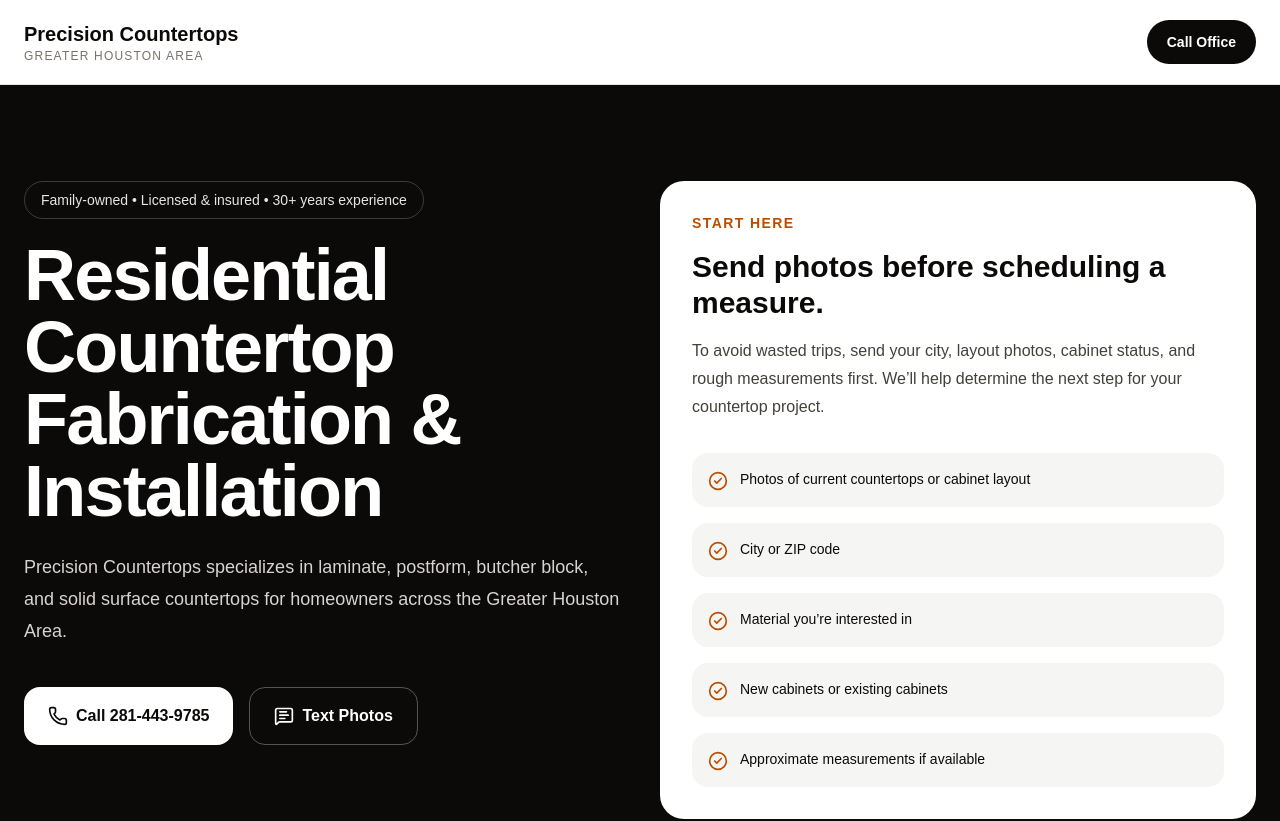
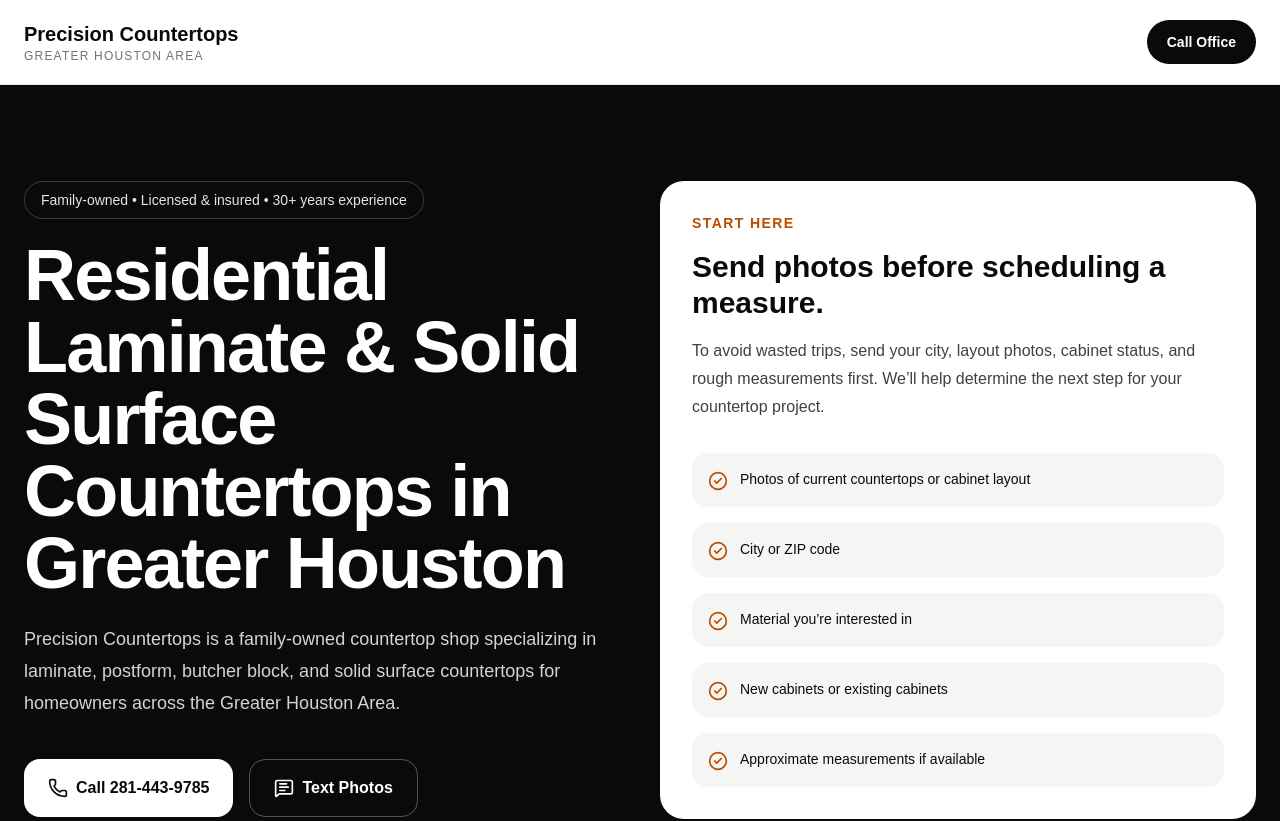
Before and after one commit to antg186/precision-countertops, a Next.js app: page / in a window 1280 px wide. Shown: the top 821 px of the page. Built offline with nearby package versions, Linux system fonts and the light colour scheme.

Commit message:
Update homepage hero positioning

```diff
--- a/src/app/page.js
+++ b/src/app/page.js
@@ -109,13 +109,11 @@
             </p>
 
             <h1 className="text-5xl font-bold tracking-tight md:text-7xl">
-              Residential Countertop Fabrication & Installation
+             Residential Laminate & Solid Surface Countertops in Greater Houston
             </h1>
 
             <p className="mt-6 max-w-2xl text-lg leading-8 text-stone-300">
-              Precision Countertops specializes in laminate, postform, butcher
-              block, and solid surface countertops for homeowners across the
-              Greater Houston Area.
+              Precision Countertops is a family-owned countertop shop specializing in laminate, postform, butcher block, and solid surface countertops for homeowners across the Greater Houston Area.
             </p>
 
             <div className="mt-10 flex flex-col gap-4 sm:flex-row">
```
